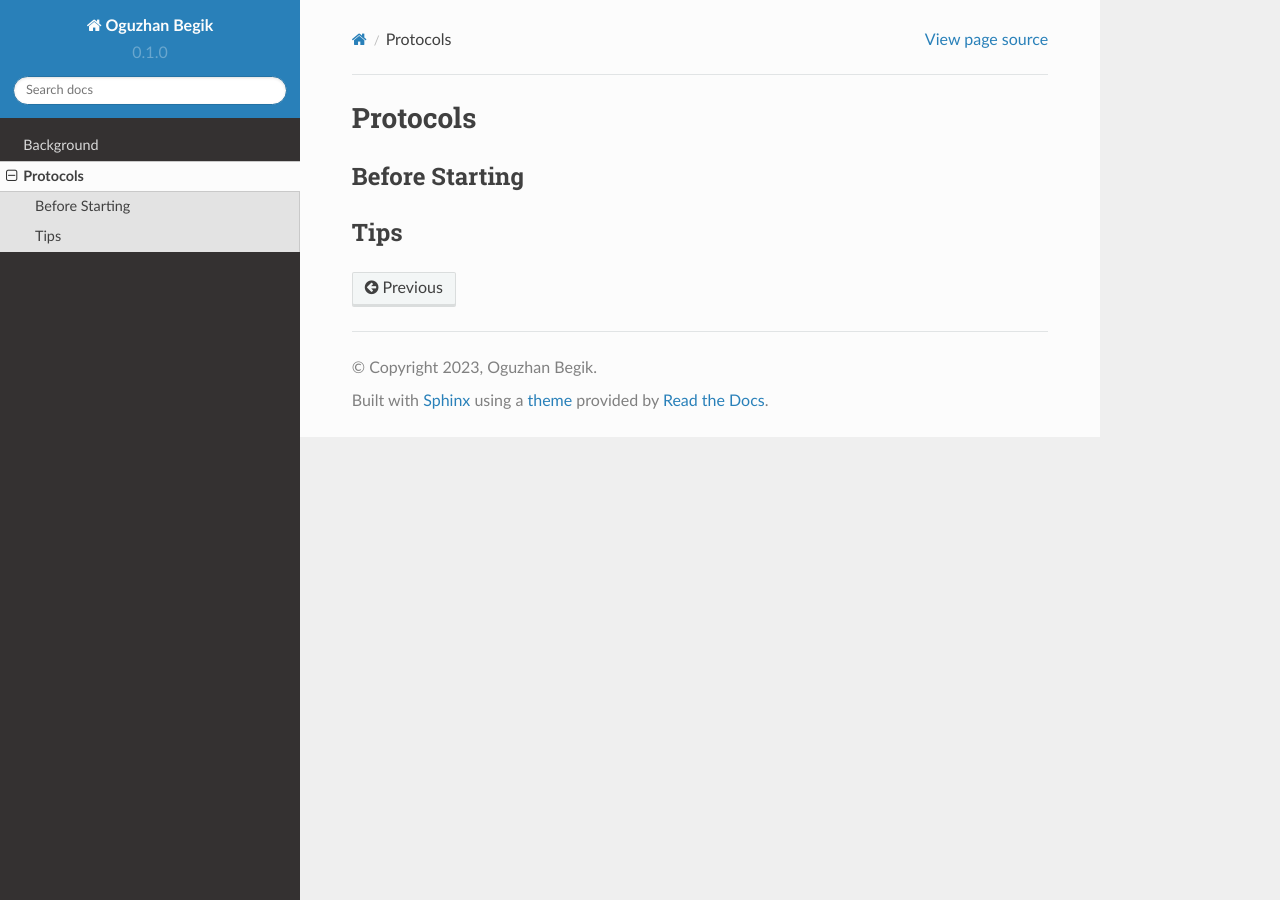
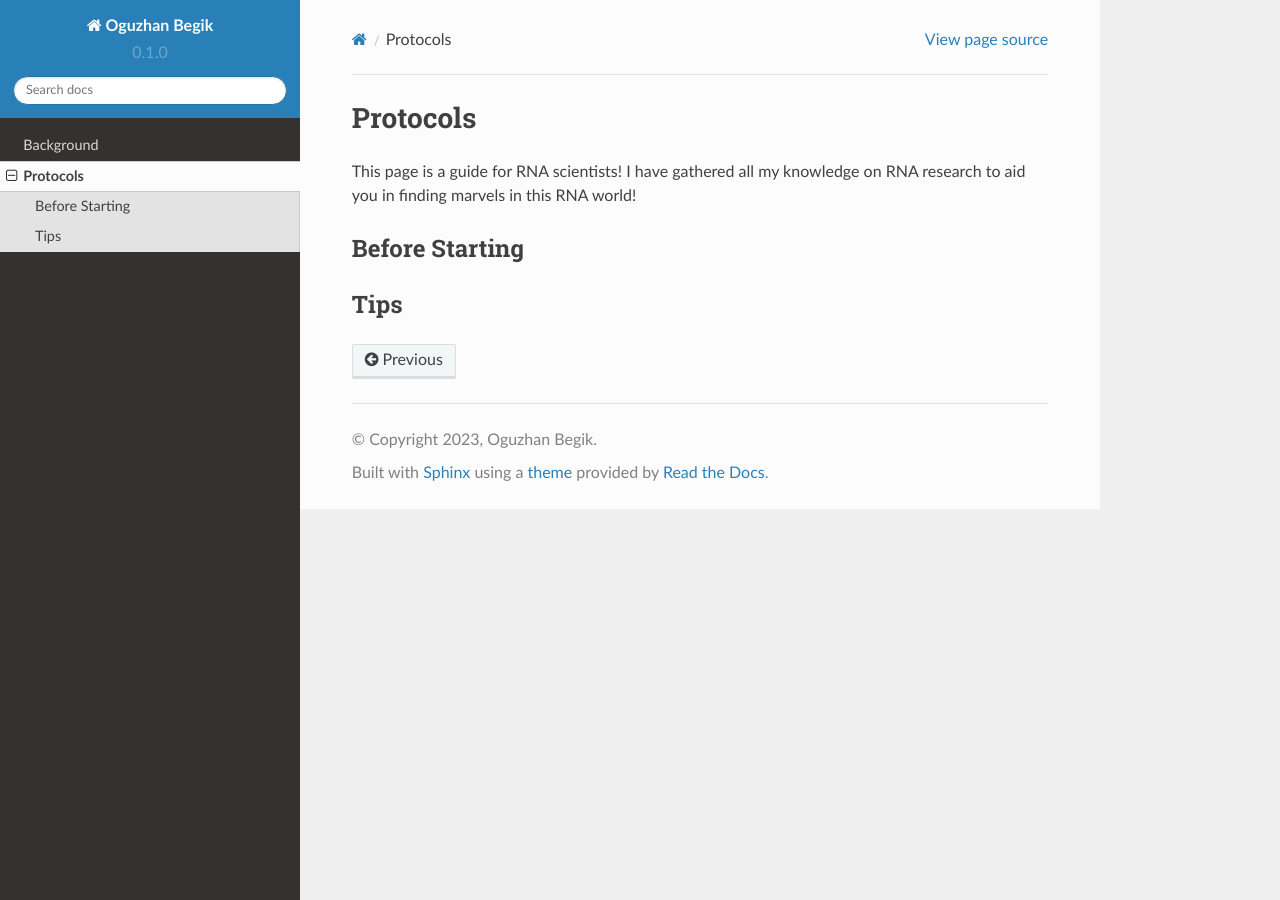
Before and after one commit to obegik/website_readdocs, a Sphinx documentation site: the page built from docs/source/protocols.rst, in a window 1280 px wide. Built offline with Sphinx 7.4.7 and the Read the Docs theme 2.0.0, drawn with Linux system fonts in a browser that asks for light colours.

Commit message:
Update protocols.rst

```diff
--- a/docs/source/protocols.rst
+++ b/docs/source/protocols.rst
@@ -1,5 +1,8 @@
 Protocols
 =====
+
+This page is a guide for RNA scientists! I have gathered all my knowledge on
+RNA research to aid you in finding marvels in this RNA world!
 
 
 Before Starting
```
